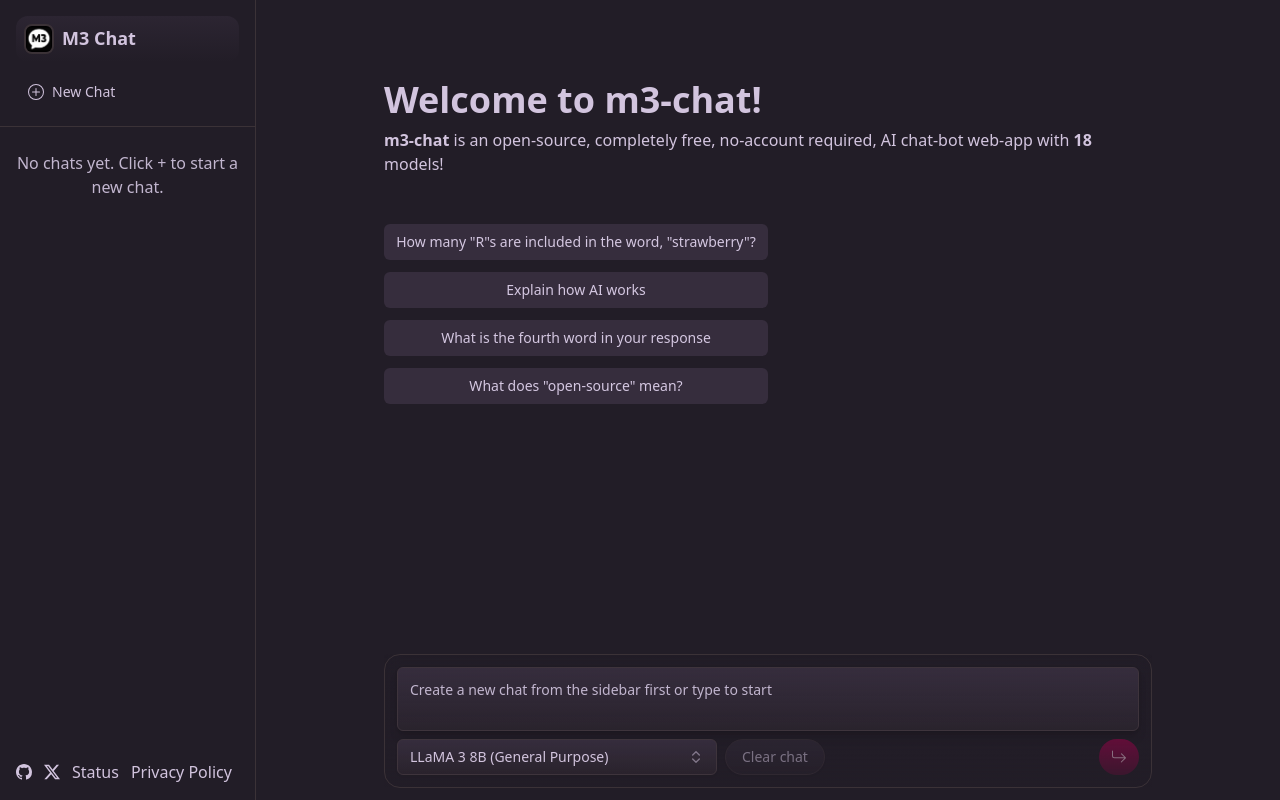
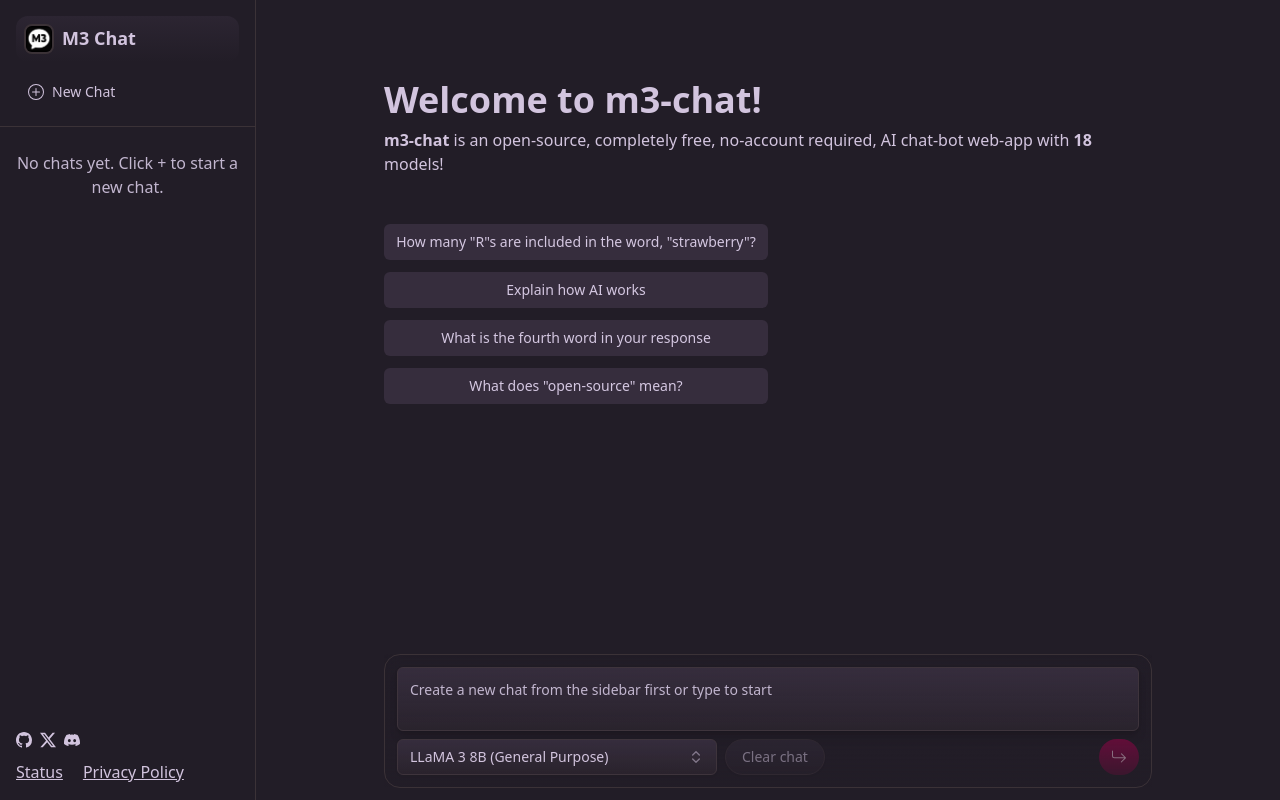
Before and after one commit to m3-chat/frontend, a Next.js app: page / in a window 1280 px wide. Built offline with nearby package versions, Linux system fonts and the light colour scheme; a small style sheet from the web is missing.

Commit message:
feat(app-sidebar): Add Discord link and restyle social links and footer

```diff
--- /dev/null
+++ b/app/discord/page.tsx
@@ -0,0 +1,10 @@
+"use client";
+
+import { useEffect } from "react";
+
+export default function Redirect() {
+  useEffect(() => {
+    window.location.href = "https://discord.com/invite/mFwKARH7pB";
+  });
+  return <></>;
+}
--- a/components/app-sidebar.tsx
+++ b/components/app-sidebar.tsx
@@ -9,6 +9,7 @@
   BsSearch,
   BsGithub,
   BsTwitterX,
+  BsDiscord,
 } from "react-icons/bs";
 import { Button } from "@/components/ui/button";
 import { ScrollArea } from "@/components/ui/scroll-area";
@@ -166,7 +167,8 @@
           })}
         </ul>
       </ScrollArea>
-      <div className="p-4 flex gap-3 items-center">
+      <div className="p-4 flex-col justify-start flex gap-3">
+        <div className="flex gap-2">
           <Link
             href={"https://github.com/m3-chat/"}
             className="hover:text-muted-foreground/80"
@@ -179,19 +181,26 @@
           >
             <BsTwitterX />
           </Link>
+          <Link href={"/discord"}>
+            <BsDiscord />
+          </Link>
+        </div>
+        <div className="flex gap-5">
           <Link
             href={"/status"}
-          className="hover:underline hover:text-muted-foreground/80"
+            className="underline hover:text-muted-foreground/80"
           >
             Status
           </Link>
+
           <Link
             href={"/privacy"}
-          className="hover:underline hover:text-muted-foreground/80"
+            className="underline hover:text-muted-foreground/80"
           >
             Privacy Policy
           </Link>
         </div>
+      </div>
     </aside>
   );
 }
```
Lines whose indentation alone changed are shown as unchanged.
